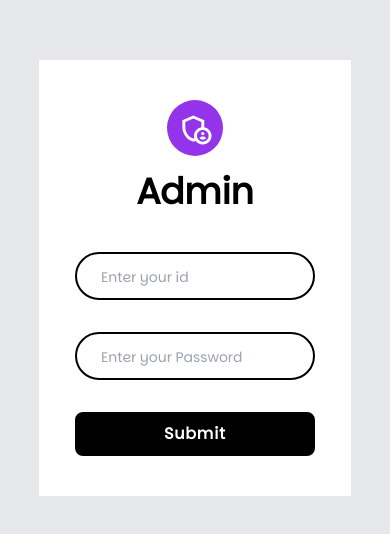
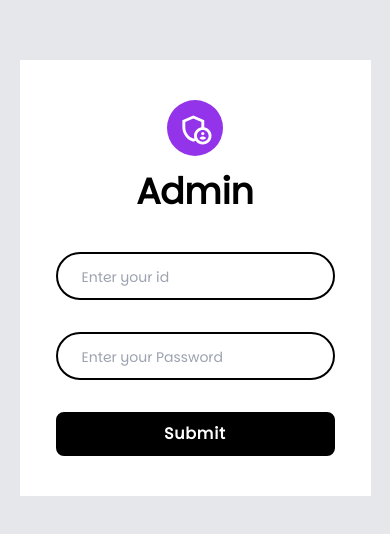
Before and after one commit to junayed02/studentsofdpi, a Next.js app: page /admin/login in a window 390 px wide. Shown: the part 144-678 px from the top of the page. Built offline with nearby package versions, Linux system fonts and the light colour scheme.

Commit message:
changes some  design

```diff
--- a/src/app/admin/login/page.js
+++ b/src/app/admin/login/page.js
@@ -23,7 +23,7 @@ const page = () => {
 
   return (
     <div className="bg-gray-200 w-full min-h-screen flex items-center justify-center">
-      <div className="flex flex-col w-[80%] md:w-[50%] lg:[45%] xl:w-[35%] mx-auto bg-white px-9 py-10">
+      <div className="flex flex-col w-[90%] md:w-[50%] lg:[45%] xl:w-[35%] mx-auto bg-white px-9 py-10">
         <div className="flex w-full items-center justify-center pb-4">
           <div className=" h-14 w-14 rounded-full flex items-center justify-center bg-purple-600">
             <MdOutlineAdminPanelSettings size={35} color="white" />
```
